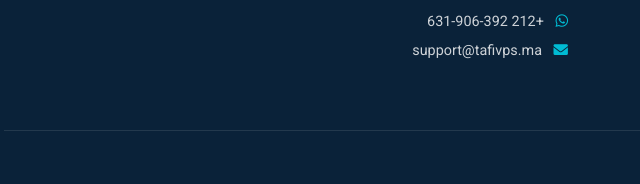
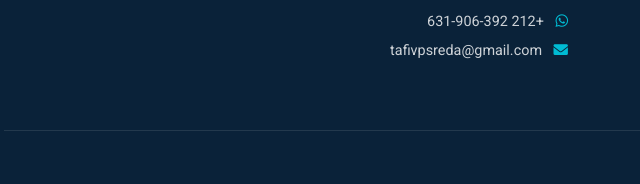
Before and after one commit to faster-tafi/omzkd, a plain HTML site: page index3.html in a window 1280 px wide. Shown: the part 1465-1649 px from the top of the page, 56-696 px from the left. Drawn offline with Linux system fonts and the light colour scheme.

Commit message:
Update index3.html

```diff
--- a/index3.html
+++ b/index3.html
@@ -138,7 +138,7 @@
                     <h3>تواصل معنا</h3>
                     <div class="contact-info">
                         <p><i class="fab fa-whatsapp"></i> <a href="https://wa.me/212631906392" target="_blank" style="color: inherit; text-decoration: none;">+212 631-906-392</a></p>
-                        <p><i class="fas fa-envelope"></i> support@tafivps.ma</p>
+                        <p><i class="fas fa-envelope"></i> tafivpsreda@gmail.com</p>
                     </div>
                 </div>
             </div>
```
